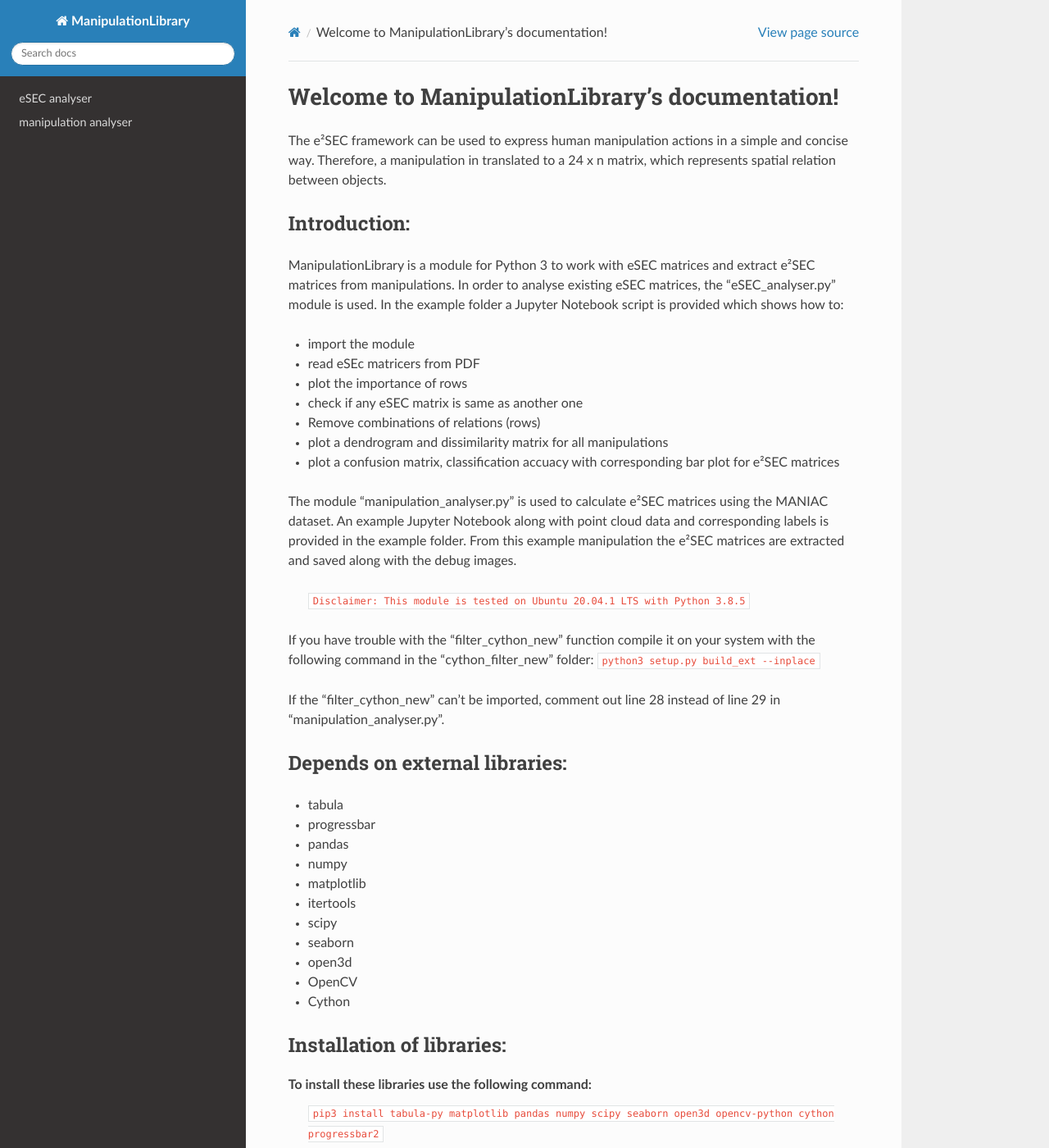
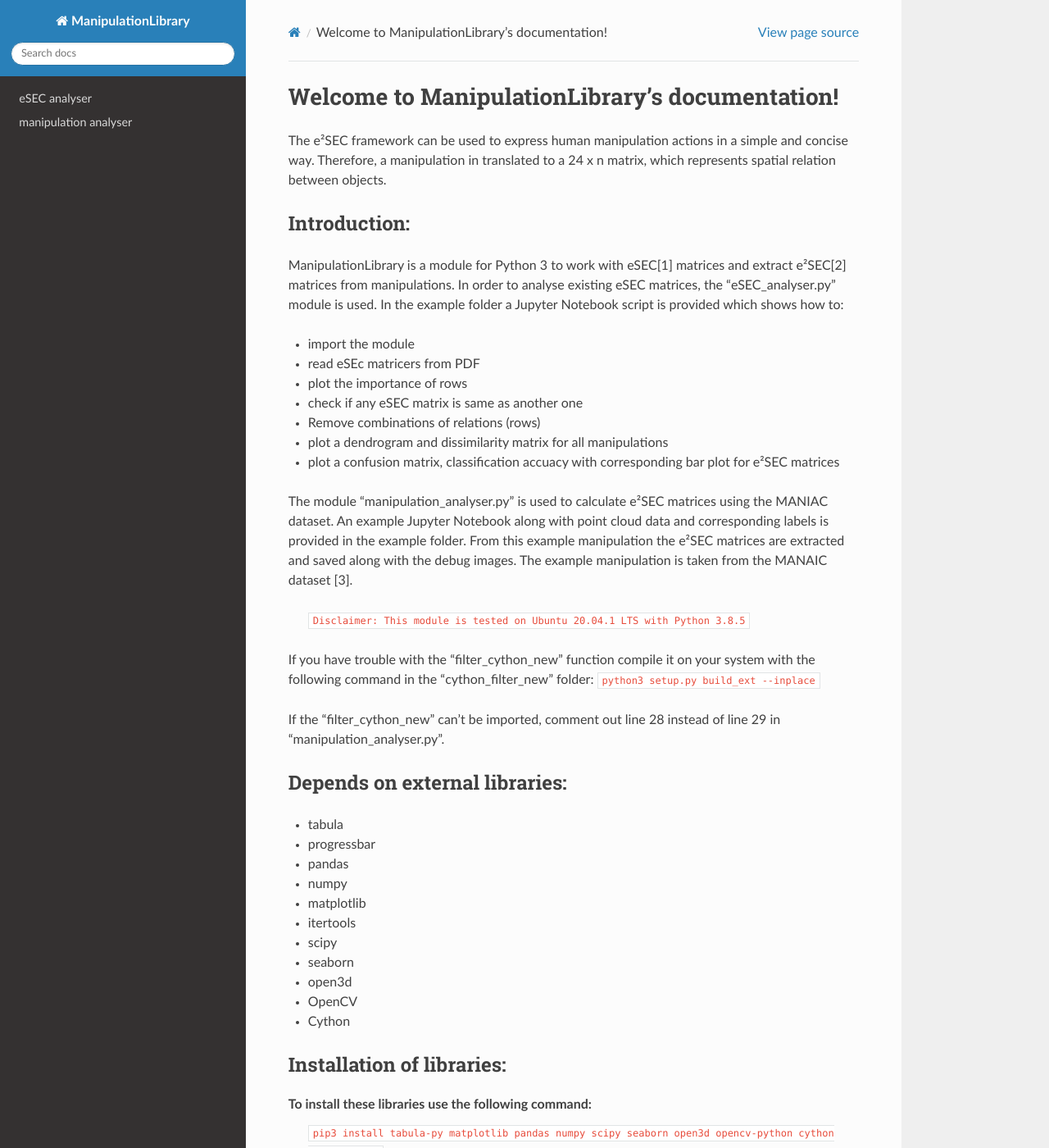
Before and after one commit to tobi-code/ManipulationLibrary, a Sphinx documentation site: the page built from docs/index.rst, in a window 1280 px wide and 1400 px high. Shown: the whole window at 82% size. Built offline with Sphinx 7.4.7 and the Read the Docs theme 2.0.0, drawn with Linux system fonts in a browser that asks for light colours; some of the changed text lies outside the part shown.

Commit message:
Updated documentation

```diff
--- a/docs/index.rst
+++ b/docs/index.rst
@@ -10,7 +10,7 @@
 
 Introduction:
 -------------
-ManipulationLibrary is a module for Python 3 to work with eSEC matrices and extract e²SEC matrices from manipulations.
+ManipulationLibrary is a module for Python 3 to work with eSEC[1] matrices and extract e²SEC[2] matrices from manipulations.
 In order to analyse existing eSEC matrices, the "eSEC_analyser.py" module is used. In the example folder a Jupyter Notebook script is provided which shows how to:
 
 * import the module
@@ -30,7 +30,7 @@
 The module "manipulation_analyser.py" is used to calculate e²SEC matrices using the MANIAC dataset.
 An example Jupyter Notebook along with point cloud data and corresponding labels is provided in the
 example folder. From this example manipulation the e²SEC matrices are extracted and saved along with
-the debug images.
+the debug images. The example manipulation is taken from the MANAIC dataset [3].
 
 	``Disclaimer: This module is tested on Ubuntu 20.04.1 LTS with Python 3.8.5``
 
@@ -70,6 +70,9 @@
 To install these libraries use the following command:
 	``pip3 install tabula-py matplotlib pandas numpy scipy seaborn open3d opencv-python cython progressbar2``
 
+###### [1] Fatemeh Ziaeetabar, Tomas Kulvicius, Minija Tamosiunaite, and Florentin Wörgötter (2018). Recognition and prediction of manipulation actions using enriched semantic event chains. Robotics and Autonomous Systems.
+###### [2] Tobias Strübing, Fatemeh Ziaeetabar, and Florentin Wörgötter (2021). A summarized semantic structure to represent manipulation actions.
+###### [3] Eren Erdal Aksoy, Minija Tamosiunaite, and Florentin Wörgötter. Model-free incremental learning of the semantics of manipulation actions. Robotics and Autonomous Systems.
 Code
 ====
 
```
Also changed, not shown: README.md (+7 -3 lines).
